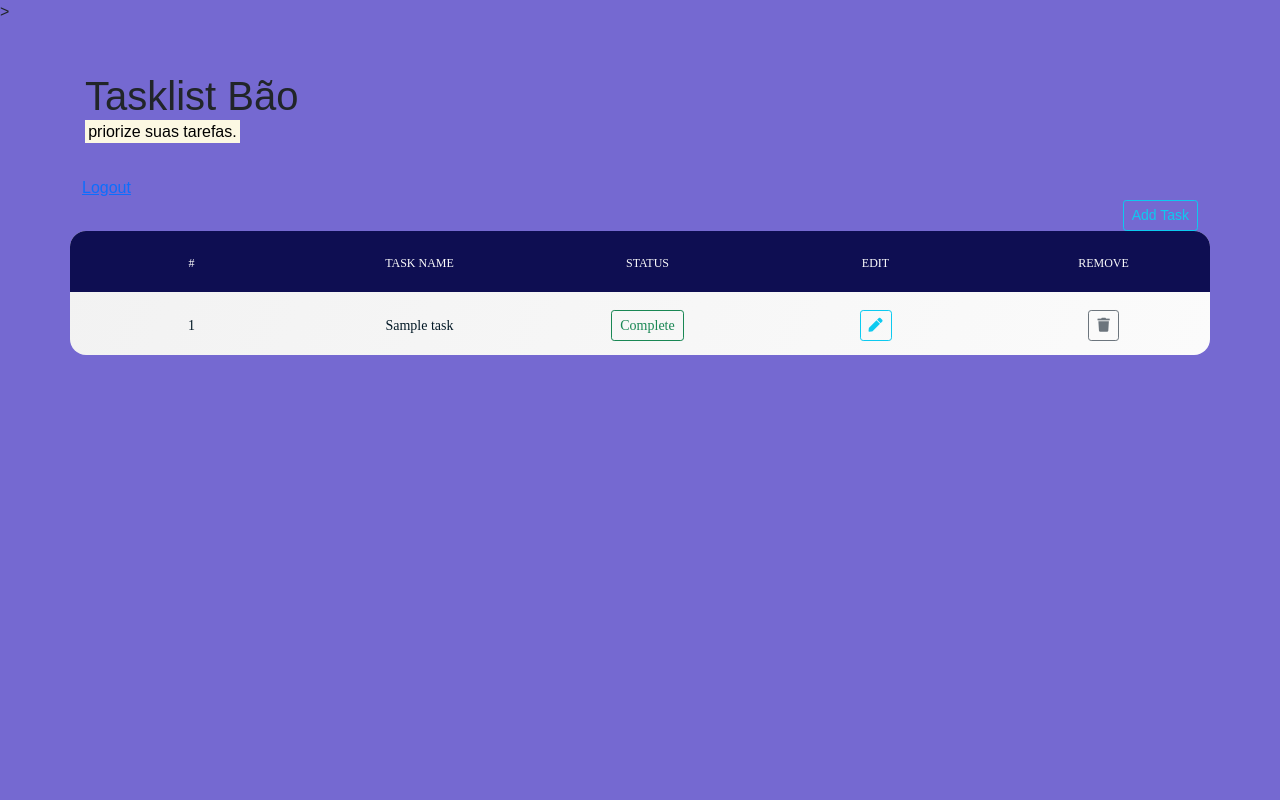
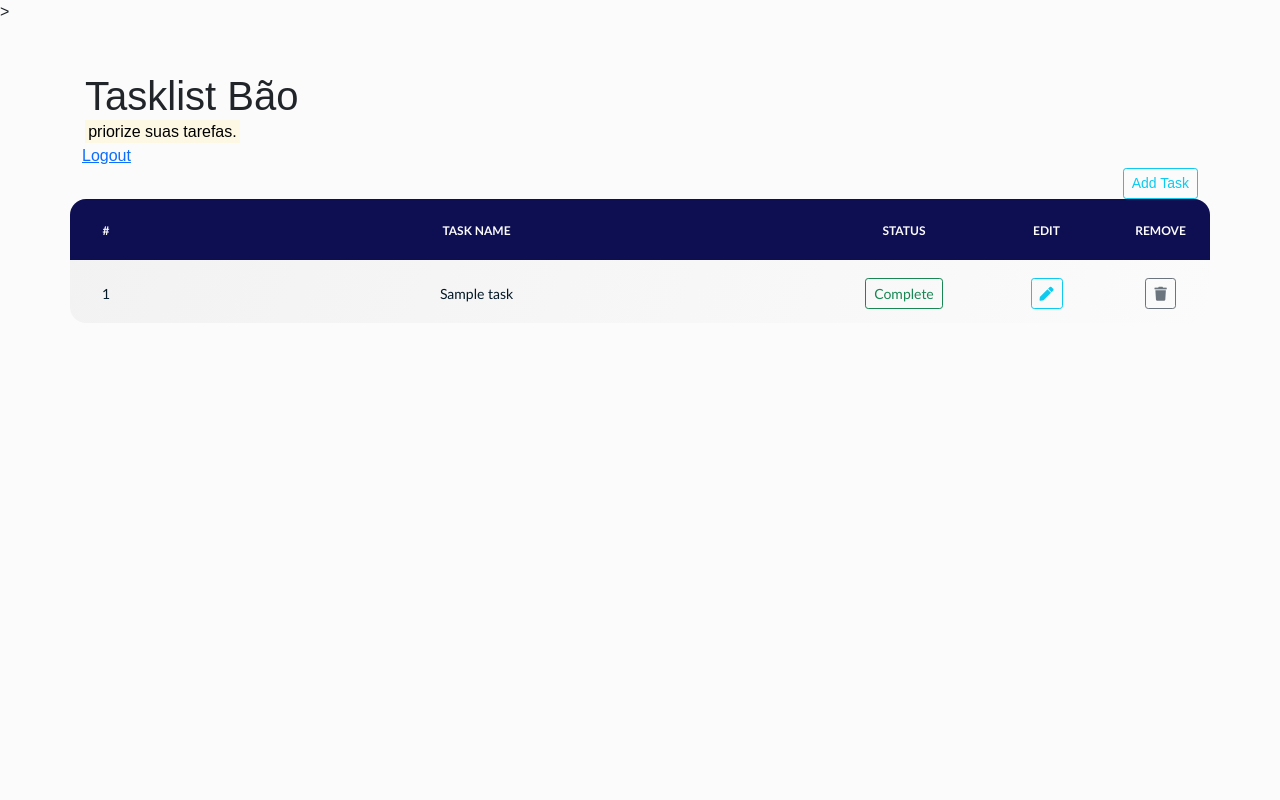
Before and after one commit to guilhermedelyra/tasklist, a Flask app: template src/app/templates/index.html in a window 1280 px wide. Run offline with Flask 2, Linux system fonts and the light colour scheme; the template is opened without the code that fills it: most values are stand-ins (such as "Sample title", 1, 10 or a date in 2020); parts of the project's set-up code (start-up, migrations or seed data) failed here and were passed over; some libraries are stand-ins or nearby versions.

Commit message:
restyling table and landing page /5

```diff
--- a/src/app/static/styles/custom.css
+++ /dev/null
@@ -1,59 +0,0 @@
-/* Basic setup */
-/* Some code modified from bootstrap official guide */
-/* ref: https://getbootstrap.com/docs/4.0/examples/sticky-footer/ */
-
-html {
-    position: relative;
-    min-height: 100%;
-}
-
-body {
-    /* Margin bottom by footer height */
-    margin-bottom: 2em;
-}
-
-.footer {
-    position: absolute;
-    bottom: 0;
-    width: 100%;
-    height: 2em;
-    /* Set the fixed height of the footer here */
-    line-height: 1.5em;
-    /* Vertically center the text there */
-    background-color: #f5f5f5;
-}
-
-hr {
-    width: 50%;
-    margin: auto;
-}
-
-.table td {
-    text-align: center;
-    vertical-align: middle;
-}
-
-.table tr {
-    text-align: center;
-    vertical-align: middle;
-}
-
-.extra-bottom {
-    padding-bottom: 2em;
-}
-
-.task {
-    width: 50%;
-}
-
-.task-id {
-    width: 10%;
-}
-
-.status {
-    width: 20%;
-}
-
-.update {
-    width: 10%;
-}
--- a/src/app/static/styles/table.css
+++ b/src/app/static/styles/table.css
@@ -156,21 +156,35 @@
 }
 
 .table100.ver1 td {
-    font-family: Montserrat-Regular;
+    font-family: "Trebuchet MS", Helvetica, sans-serif;
     font-size: 14px;
     text-align:center;
     color: #031926;
     line-height: 1.4;
 }
 
+
+th.uid {
+    width: 5%
+}
+
+th.button {
+    width: 10%
+}
+
+th.status {
+    width: 15%
+}
+
+
 .table100.ver1 th {
-    font-family: Montserrat-Medium;
+    font-family: "Trebuchet MS", Helvetica, sans-serif;
     font-size: 12px;
+    font-weight: 600;
     text-align:center;
     color: #fbfbfb;
     line-height: 1.4;
     text-transform: uppercase;
-
     background-color: #0E0E52;
 }
 
--- a/src/app/templates/index.html
+++ b/src/app/templates/index.html
@@ -4,18 +4,6 @@
     <!-- <script src="https://ajax.googleapis.com/ajax/libs/jquery/3.6.0/jquery.min.js" type="text/javascript"></script> -->
     <!-- <script src="https://cdn.jsdelivr.net/npm/bootstrap@5.0.0-beta2/dist/js/bootstrap.bundle.min.js"
         integrity="sha384-b5kHyXgcpbZJO/tY9Ul7kGkf1S0CWuKcCD38l8YkeH8z8QjE0GmW1gYU5S9FOnJ0" crossorigin="anonymous" type="text/javascript"></script> -->
-    <style type="text/css">
-        @font-face {
-            font-family: Montserrat-Regular;
-            src: "{{ url_for('static', filename='fonts/montserrat/Montserrat-Regular.ttf') }}";
-        }
-
-        @font-face {
-            font-family: Montserrat-Medium;
-            src: "{{ url_for('static', filename='fonts/montserrat/Montserrat-Medium.ttf') }}";
-        }
-    </style>
-
     <head>
         <title>Tasklist Bão</title>
 
@@ -31,7 +19,7 @@
 
     </head>
 
-    <body style="background-color: #7569D1;">
+    <body style="background-color: #fbfbfb;">
 
     <div class="container">
         <div class="row justify-content-center">
@@ -80,11 +68,11 @@
             <table data-vertable="ver1">
                 <thead>
                     <tr class="row100 head">
-                        <th class="column100 task-id">#</th>
+                        <th class="column100 uid">#</th>
                         <th class="column100 task">Task Name</th>
                         <th class="column100 status">Status</th>
-                        <th class="column100 update">Edit</th>
-                        <th class="column100 update">Remove</th>
+                        <th class="column100 button">Edit</th>
+                        <th class="column100 button">Remove</th>
                     </tr>
                 </thead>
                 <tbody>
```
